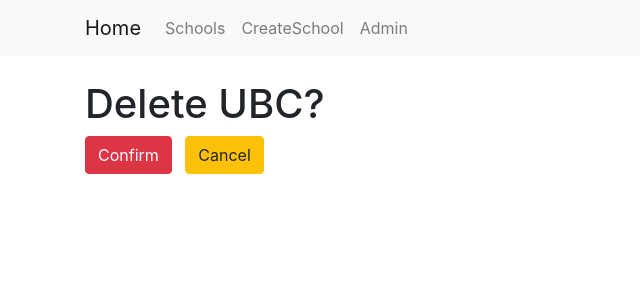
After one commit to namanjo/djangoCBV, a Django app: page /basic_app/delete/1/ in a window 1280 px wide. The commit adds this page. Shown: the top 300 px of the page, without its empty margins (0-640 px from the left). Run offline with Django 3.2, Linux system fonts and the light colour scheme; data comes from the database, SQL or seed files in the repository; both versions use the stored data as it was after the commit; some libraries are stand-ins or nearby versions.

Commit message:
Created DeleteView Class.

```diff
--- /dev/null
+++ b/basic_app/templates/basic_app/school_confirm_delete.html
@@ -0,0 +1,12 @@
+{% extends 'basic_app/basic_app_base.html' %}
+
+{% block body_block %}
+  <h1>Delete {{ school.name }}?</h1>
+
+  <form method="POST">
+    {% csrf_token %}
+    <input type="submit" class="btn btn-danger" value="Confirm"> &nbsp;
+    <a href="{% url 'basic_app:detail' pk=school.pk %}" class="btn btn-warning">Cancel</a>
+  </form>
+
+{% endblock %}
--- a/basic_app/templates/basic_app/school_detail.html
+++ b/basic_app/templates/basic_app/school_detail.html
@@ -8,7 +8,8 @@
     <p>Name: {{ school_detail.name }}</p>
     <p>Principal: {{ school_detail.principal }}</p>
     <p>Loction: {{ school_detail.location }}</p>
-    <p><a href="{% url 'basic_app:update' pk=school_detail.pk %}" class="btn btn-success">Update</a></p>
+    <a href="{% url 'basic_app:update' pk=school_detail.pk %}" class="btn btn-success">Update</a> &nbsp;
+    <a href="{% url 'basic_app:delete' pk=school_detail.pk %}" class="btn btn-danger">Delete</a>
   </div>
 
   <div class="panel">
--- a/basic_app/urls.py
+++ b/basic_app/urls.py
@@ -8,4 +8,5 @@ urlpatterns = [
     path('<int:pk>/', views.SchoolDetailView.as_view(), name='detail'),
     path('school-create/', views.SchoolCreateView.as_view(), name='school_create'),
     path('update/<int:pk>/', views.SchoolUpdateView.as_view(), name='update'),
+    path('delete/<int:pk>/', views.SchoolDeleteView.as_view(), name='delete'),
 ]
--- a/basic_app/views.py
+++ b/basic_app/views.py
@@ -1,4 +1,5 @@
 from django.shortcuts import render
+from django.urls import reverse_lazy
 from django.views.generic import (View, TemplateView,
                                 ListView, DetailView,
                                 CreateView, UpdateView, DeleteView)
@@ -23,3 +24,7 @@ class SchoolCreateView(CreateView):
 class SchoolUpdateView(UpdateView):
     model = models.School
     fields = ('name', 'principal')
+
+class SchoolDeleteView(DeleteView):
+    model = models.School
+    success_url = reverse_lazy('basic_app:list')
```
Also changed, not shown: db.sqlite3.
